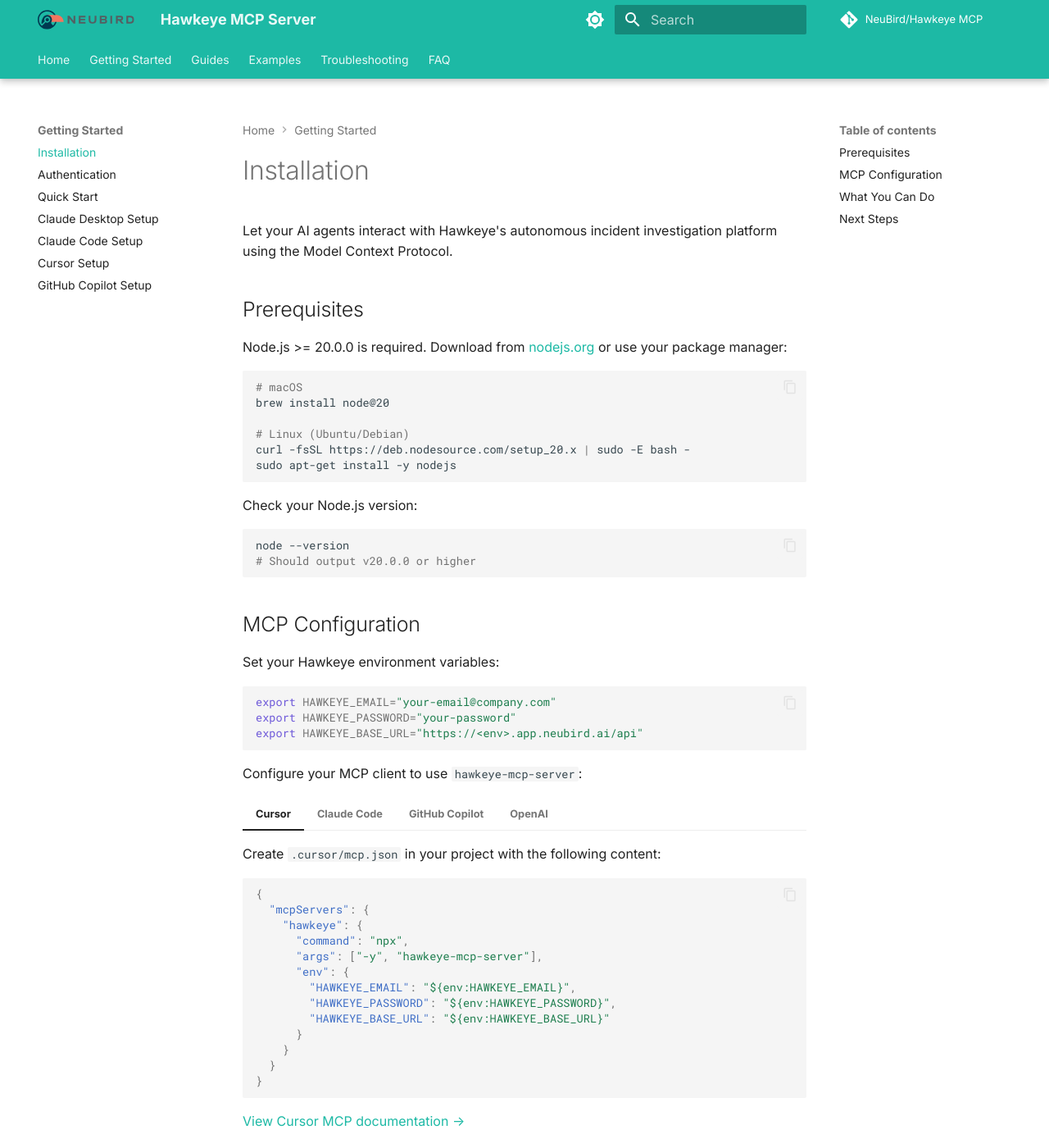
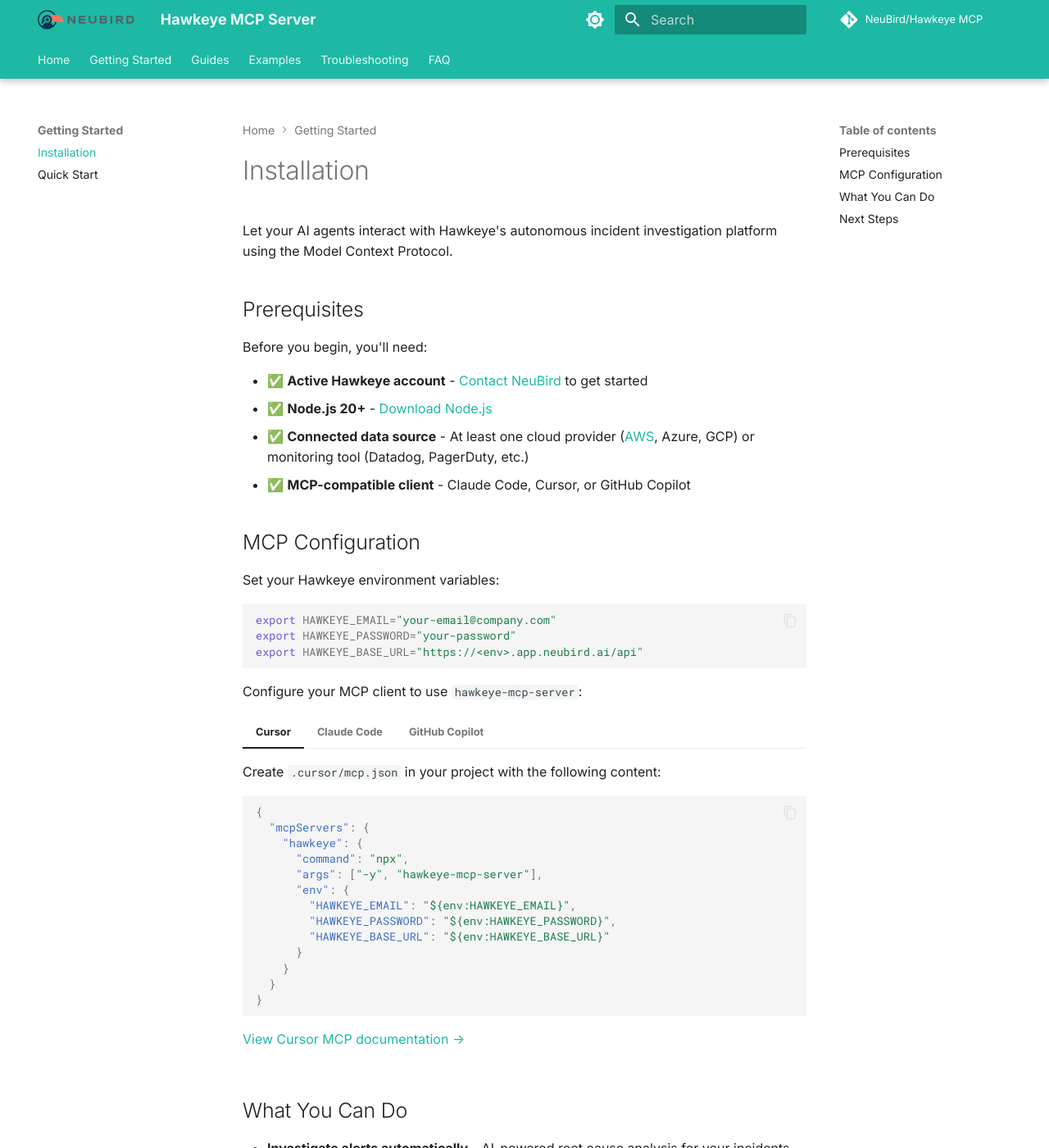
Before and after one commit to neubirdai/hawkeye-mcp-docs, an MkDocs documentation site: the page built from docs/getting-started/installation.md, in a window 1280 px wide and 1400 px high. Shown: the whole window at 82% size. Built offline with MkDocs 1.6.1 and Material for MkDocs 9.7.7, drawn with Linux system fonts in a browser that asks for light colours; comment, search, counter and statistics services are not loaded; the version menu is left out.

Commit message:
ensure json formatting is up-to-date with mcp client specs

````diff
--- a/docs/getting-started/installation.md
+++ b/docs/getting-started/installation.md
@@ -4,23 +4,12 @@
 
 ## Prerequisites
 
-Node.js >= 20.0.0 is required. Download from [nodejs.org](https://nodejs.org/) or use your package manager:
+Before you begin, you'll need:
 
-```bash
-# macOS
-brew install node@20
-
-# Linux (Ubuntu/Debian)
-curl -fsSL https://deb.nodesource.com/setup_20.x | sudo -E bash -
-sudo apt-get install -y nodejs
-```
-
-Check your Node.js version:
-
-```bash
-node --version
-# Should output v20.0.0 or higher
-```
+- ✅ **Active Hawkeye account** - [Contact NeuBird](https://neubird.ai/contact-us/) to get started
+- ✅ **Node.js 20+** - [Download Node.js](https://nodejs.org/)
+- ✅ **Connected data source** - At least one cloud provider ([AWS](https://neubird.ai/agentic-ai-for-aws/), Azure, GCP) or monitoring tool (Datadog, PagerDuty, etc.)
+- ✅ **MCP-compatible client** - Claude Code, Cursor, or GitHub Copilot
 
 ## MCP Configuration
 
@@ -80,47 +69,25 @@
 
 === "GitHub Copilot"
 
-    Add this configuration to `.vscode/mcp.json`:
+    Add the `.vscode/mcp.json` file to your workspace:
 
     ```json
     {
-      "mcpServers": {
+      "servers": {
         "hawkeye": {
           "command": "npx",
           "args": ["-y", "hawkeye-mcp-server"],
           "env": {
-            "HAWKEYE_EMAIL": "your-email@company.com",
-            "HAWKEYE_PASSWORD": "your-password",
-            "HAWKEYE_BASE_URL": "https://app.neubird.ai/api"
+            "HAWKEYE_EMAIL": "${HAWKEYE_EMAIL}",
+            "HAWKEYE_PASSWORD": "${HAWKEYE_PASSWORD}",
+            "HAWKEYE_BASE_URL": "${HAWKEYE_BASE_URL}"
           }
         }
       }
     }
     ```
 
-    [View GitHub Copilot setup documentation →](github-copilot.md)
-
-=== "OpenAI"
-
-    Add this configuration to your OpenAI MCP settings:
-
-    ```json
-    {
-      "mcpServers": {
-        "hawkeye": {
-          "command": "npx",
-          "args": ["-y", "hawkeye-mcp-server"],
-          "env": {
-            "HAWKEYE_EMAIL": "your-email@company.com",
-            "HAWKEYE_PASSWORD": "your-password",
-            "HAWKEYE_BASE_URL": "https://app.neubird.ai/api"
-          }
-        }
-      }
-    }
-    ```
-
-    [View OpenAI setup documentation →](installation.md)
+    [View GitHub Copilot MCP documentation →](https://code.visualstudio.com/docs/copilot/customization/mcp-servers)
 
 ## What You Can Do
 
--- a/mkdocs.yml
+++ b/mkdocs.yml
@@ -78,12 +78,7 @@
   - Home: index.md
   - Getting Started:
       - Installation: getting-started/installation.md
-      - Authentication: getting-started/authentication.md
       - Quick Start: getting-started/quickstart.md
-      - Claude Desktop Setup: getting-started/claude-desktop.md
-      - Claude Code Setup: getting-started/claude-code.md
-      - Cursor Setup: getting-started/cursor.md
-      - GitHub Copilot Setup: getting-started/github-copilot.md
   - Guides:
       - Complete Onboarding: guides/onboarding.md
       - Running Investigations: guides/running-investigations.md
````
Also changed, not shown: other parts of docs/getting-started/installation.md (+1 -1 lines).
